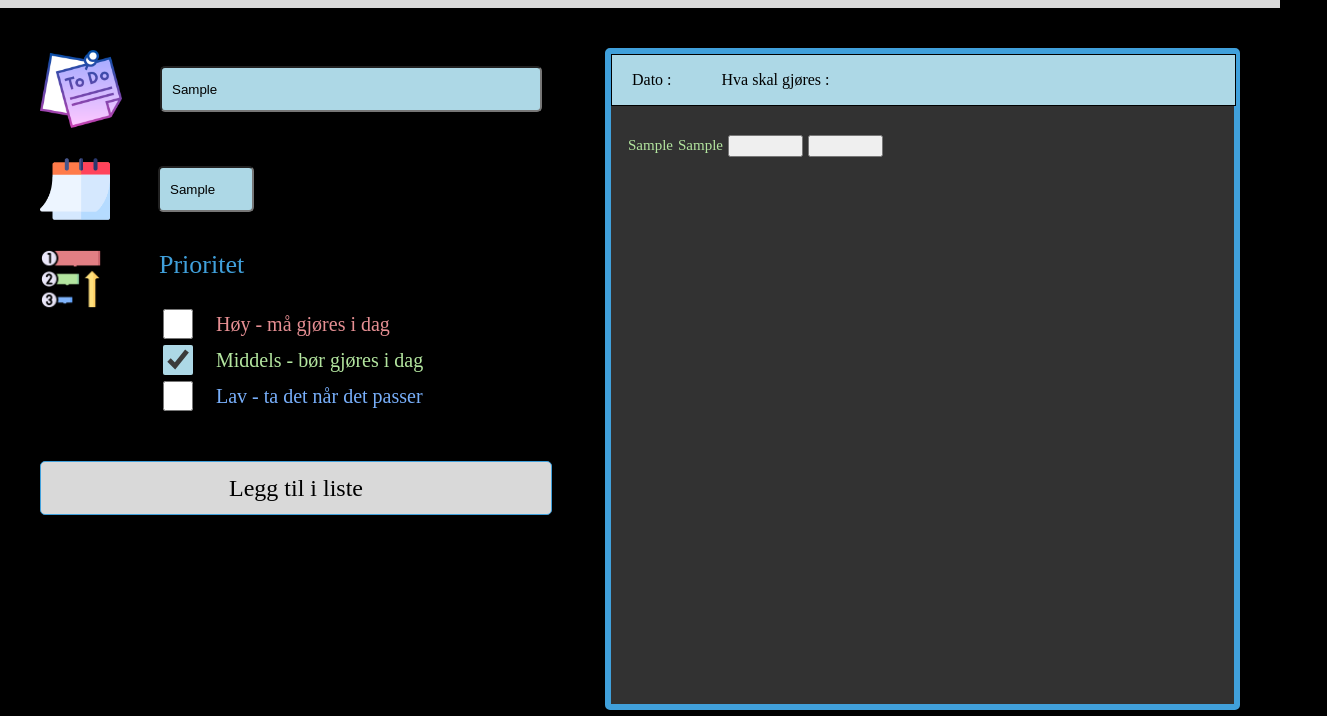
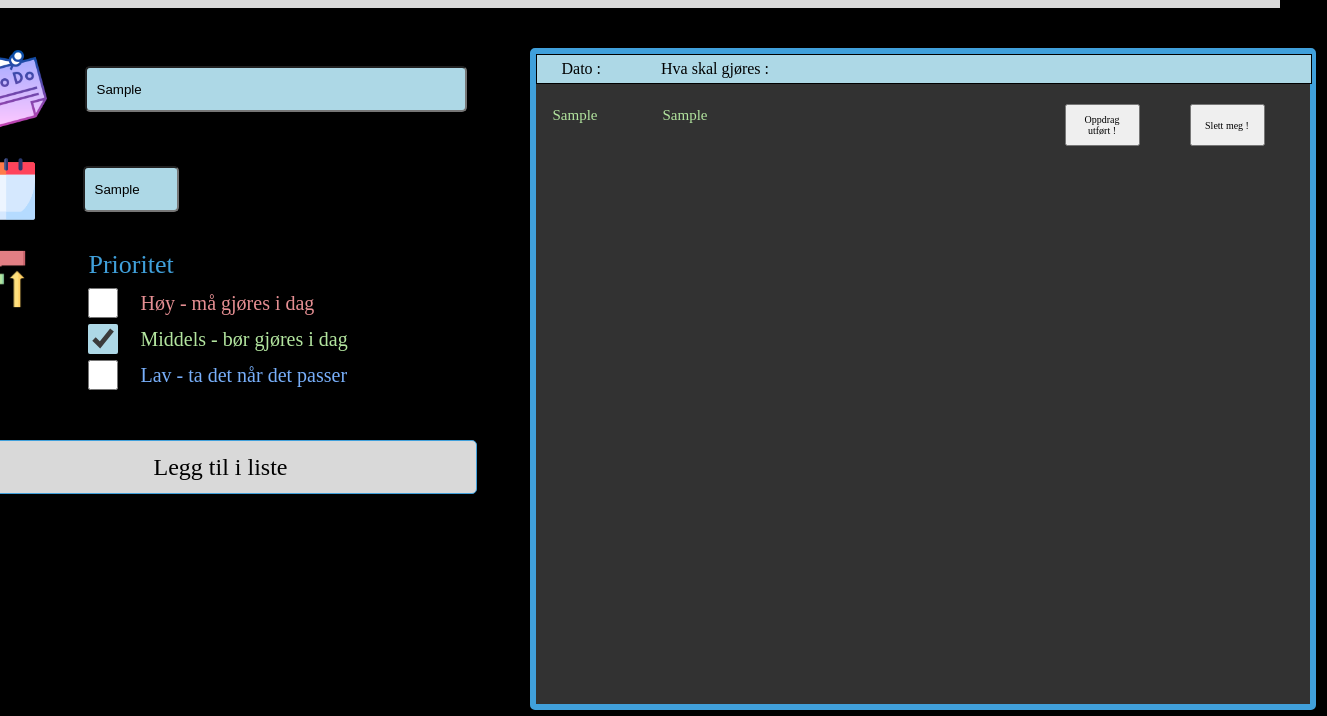
Before and after one commit to Lazy-CSharp-Coder/ToDoList, a website: page index.html in a window 1280 px wide. Both pictures are taken after typing "Sample", "Sample" into the empty fields and a click on the button "Legg til i liste". Shown: the part 73-789 px from the top of the page, 1327 px wide, since content can reach past the window. Drawn offline with Linux system fonts and the light colour scheme; a web font is replaced by a local one.

Commit message:
fått noe til

```diff
--- a/script.js
+++ b/script.js
@@ -116,6 +116,9 @@ function addTaskToList(event)
     const taskDoneButton = document.createElement("button");
     const deleteButton = document.createElement("button");
 
+    taskDoneButton.textContent = "Oppdrag utført !";
+    deleteButton.textContent = "Slett meg !"
+
     taskDoneButton.classList.add("listButton");
     deleteButton.classList.add("listButton");
 
--- a/styles.css
+++ b/styles.css
@@ -30,6 +30,10 @@ body {
   display: flex;
   flex-direction: column;
   min-height: 100vh;
+}
+
+p {
+  margin: 5px;
 }
 
 /* HEADER */
@@ -234,17 +238,27 @@ main {
   flex-direction: column;
   padding-left: 17px;
   width: 100%;
+  margin: 0;
+  gap: 10px;
 }
 
 .listButton {
   width: 75px;
-  height: 22px;
+  height: 42px;
+  margin-top: 20px;
+  font-family: var(--primaryFontFamily);
+  font-size: 10px;
 }
 
 .listElement {
 
+  display: grid;
+  grid-template-columns: 100px 402px 120px 120px;
+  margin: 10px;
+  padding: 0;
   font-size: 15px;
-  min-width: 1ch;
+  margin: 0px;
+  align-items: center;
 }
 
 .listHeadingDiv {
```
